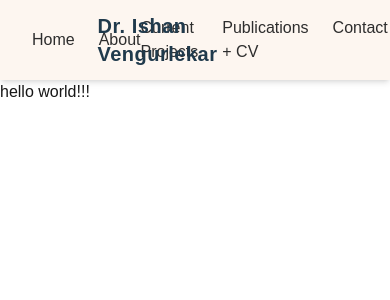
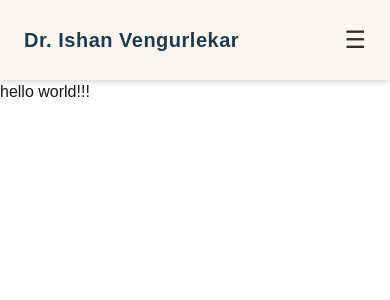
Before and after one commit to emw8105/ishan-psych-profile, a Next.js app: page / in a window 390 px wide. Shown: the top 300 px of the page. Built offline with nearby package versions, Linux system fonts and the light colour scheme.

Commit message:
adding resizing logic to navbar

```diff
--- a/src/components/Navbar.tsx
+++ b/src/components/Navbar.tsx
@@ -1,41 +1,134 @@
-// components/Navbar.tsx
+"use client";
+import { useEffect, useState } from "react";
 import Link from "next/link";
+import { usePathname } from "next/navigation";
 
 export default function Navbar() {
+  const [isMobile, setIsMobile] = useState(false);
+  const [isDropdownOpen, setIsDropdownOpen] = useState(false);
+
+  // get current route
+  const pathname = usePathname();
+
+  // dynamically track screen size to adjust display for smaller sizes (i.e. mobile)
+  useEffect(() => {
+    const handleResize = () => {
+      setIsMobile(window.innerWidth < 1000);
+    };
+    handleResize(); // check the size on initial render
+    window.addEventListener("resize", handleResize);
+    return () => window.removeEventListener("resize", handleResize);
+  }, []);
+
+  // function to add active class
+  const getLinkClass = (href: string) =>
+    `text-charcoal font-medium transition-colors ${
+      pathname === href ? "text-rose-gold" : "hover:text-rose-gold"
+    }`;
+
   return (
     <header className="sticky top-0 bg-off-white shadow-md z-50">
-      <nav className="flex items-center justify-between px-8 h-20 font-sans">
-        {/* Left Navigation Menu */}
-        <ul className="flex gap-6">
-          <li>
+      {isMobile ? (
+        // render the mobile-sized navbar
+        <nav className="flex items-center justify-between px-6 h-20 font-sans relative">
+          {/* Title on Left */}
+          <h2 className="text-xl font-bold text-deep-navy tracking-wide">
+            Dr. Ishan Vengurlekar
+          </h2>
+
+          {/* Hamburger Menu */}
+          <button
+            onClick={() => setIsDropdownOpen((prev) => !prev)}
+            className="text-charcoal focus:outline-none text-2xl"
+          >
+            ☰
+          </button>
+
+          {/* Dropdown Menu */}
+          {isDropdownOpen && (
+            <div className="absolute top-full left-0 w-full bg-off-white shadow-md">
+              <ul className="flex flex-col items-stretch">
+                <li className="border-b">
                   <Link
                     href="/"
-            className="text-charcoal font-medium hover:text-rose-gold transition-colors"
+                    className={`block px-4 py-3 ${getLinkClass("/")}`}
+                    onClick={() => setIsDropdownOpen(false)}
                   >
                     Home
                   </Link>
                 </li>
+                <li className="border-b">
+                  <Link
+                    href="/about"
+                    className={`block px-4 py-3 ${getLinkClass("/about")}`}
+                    onClick={() => setIsDropdownOpen(false)}
+                  >
+                    About
+                  </Link>
+                </li>
+                <li className="border-b">
+                  <Link
+                    href="/current-projects"
+                    className={`block px-4 py-3 ${getLinkClass(
+                      "/current-projects"
+                    )}`}
+                    onClick={() => setIsDropdownOpen(false)}
+                  >
+                    Current Projects
+                  </Link>
+                </li>
+                <li className="border-b">
+                  <Link
+                    href="/publications-cv"
+                    className={`block px-4 py-3 ${getLinkClass(
+                      "/publications-cv"
+                    )}`}
+                    onClick={() => setIsDropdownOpen(false)}
+                  >
+                    Publications + CV
+                  </Link>
+                </li>
                 <li>
                   <Link
-              href="/about"
-              className="text-charcoal font-medium hover:text-rose-gold transition-colors"
+                    href="/contact"
+                    className={`block px-4 py-3 ${getLinkClass("/contact")}`}
+                    onClick={() => setIsDropdownOpen(false)}
                   >
+                    Contact
+                  </Link>
+                </li>
+              </ul>
+            </div>
+          )}
+        </nav>
+      ) : (
+        // otherwise, render the desktop-sized Navbar
+        <nav className="flex items-center justify-between px-8 h-20 font-sans">
+          {/* Left Links */}
+          <ul className="flex gap-6">
+            <li>
+              <Link href="/" className={getLinkClass("/")}>
+                Home
+              </Link>
+            </li>
+            <li>
+              <Link href="/about" className={getLinkClass("/about")}>
                 About
               </Link>
             </li>
           </ul>
 
-        {/* Centered Title */}
+          {/* Center Title */}
           <h2 className="absolute left-1/2 transform -translate-x-1/2 text-xl font-bold text-deep-navy tracking-wide">
             Dr. Ishan Vengurlekar
           </h2>
 
-        {/* Right Navigation Menu */}
+          {/* Right Links */}
           <ul className="flex gap-6">
             <li>
               <Link
                 href="/current-projects"
-              className="text-charcoal font-medium hover:text-rose-gold transition-colors"
+                className={getLinkClass("/current-projects")}
               >
                 Current Projects
               </Link>
@@ -43,21 +136,19 @@ export default function Navbar() {
             <li>
               <Link
                 href="/publications-cv"
-              className="text-charcoal font-medium hover:text-rose-gold transition-colors"
+                className={getLinkClass("/publications-cv")}
               >
                 Publications + CV
               </Link>
             </li>
             <li>
-            <Link
-              href="/contact"
-              className="text-charcoal font-medium hover:text-rose-gold transition-colors"
-            >
+              <Link href="/contact" className={getLinkClass("/contact")}>
                 Contact
               </Link>
             </li>
           </ul>
         </nav>
+      )}
     </header>
   );
 }
```
Lines whose indentation alone changed are shown as unchanged.
